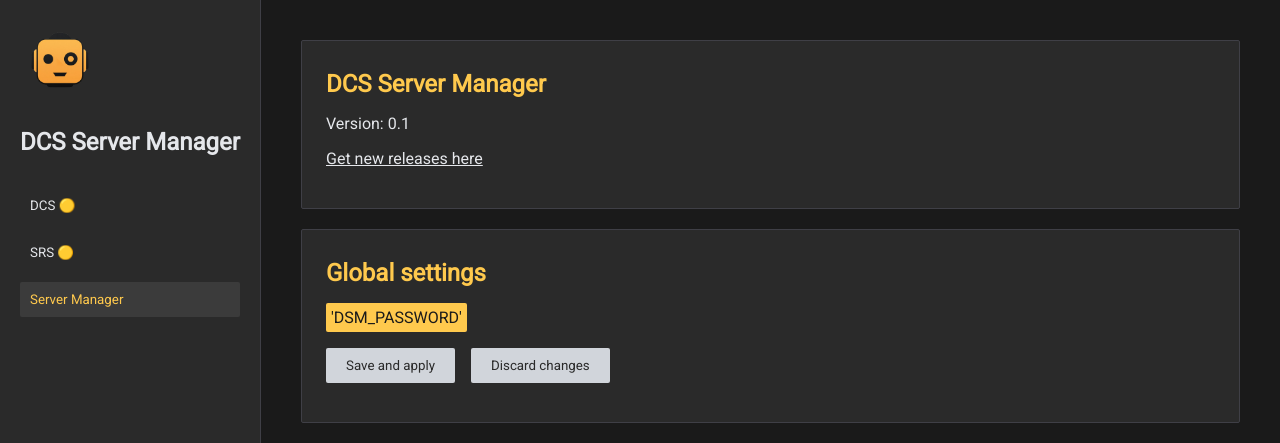
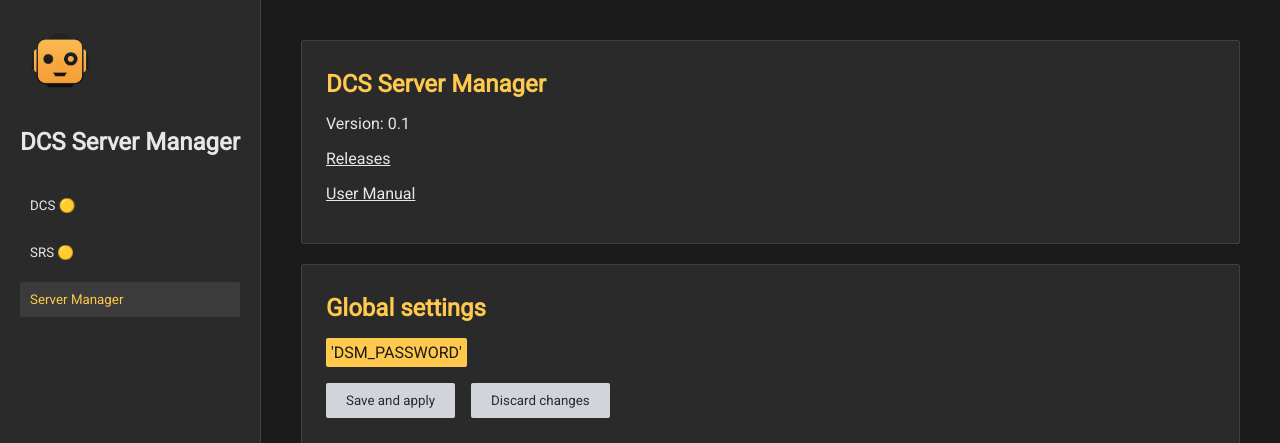
Before and after one commit to fisadev/dcs_server_manager, a Flask app: page / in a window 1280 px wide, after a click on "Server Manager". Shown: the top 443 px of the page. Run offline with Flask 3, Linux system fonts and the light colour scheme.

Commit message:
Reword, and user manual link

```diff
--- a/templates/home.html
+++ b/templates/home.html
@@ -235,7 +235,8 @@
             <div class="section-content">
                 <h2>DCS Server Manager</h2>
                 <p>Version: <span hx-get="/version" hx-trigger="load"></span></p>
-                <p><a href="https://github.com/fisadev/dcs_server_manager/releases" target="_blank">Get new releases here</a></p>
+                <p><a href="https://github.com/fisadev/dcs_server_manager/releases" target="_blank">Releases</a></p>
+                <p><a href="https://github.com/fisadev/dcs_server_manager/blob/main/docs/usage.md" target="_blank">User Manual</a></p>
             </div>
 
             <div class="section-content">
```
